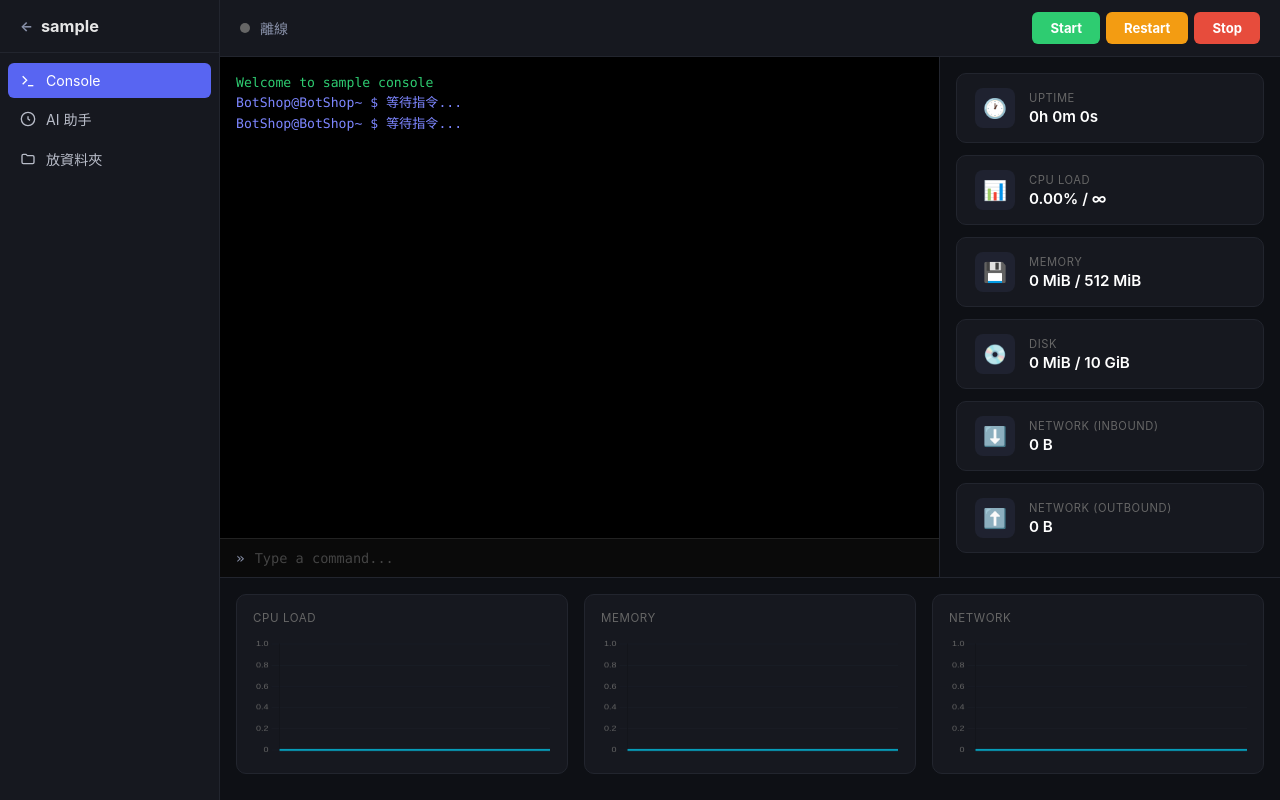
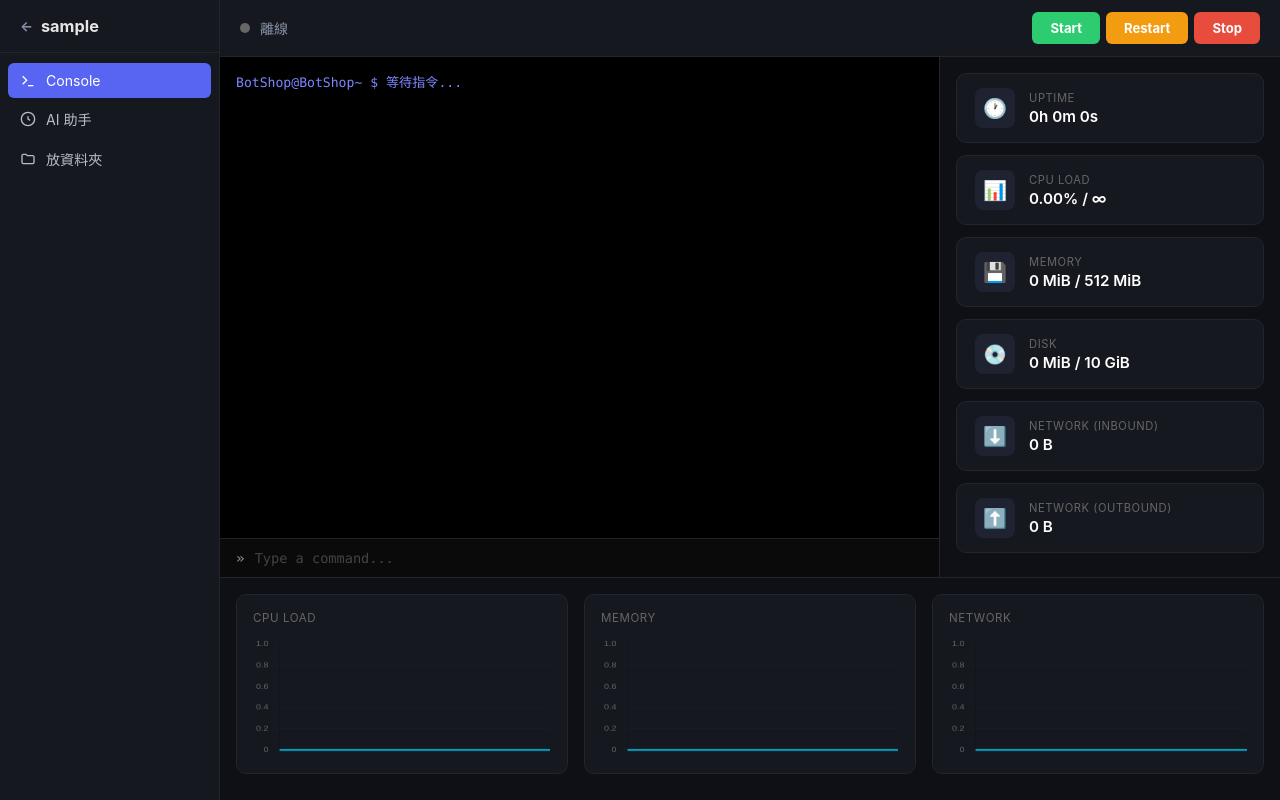
Before and after one commit to jjjhnhhyh-lab/botshop-01431, a Flask app: a page that uses templates/server_console.html in a window 1280 px wide. Run offline with Flask 3, Linux system fonts and the light colour scheme; the visitor is signed in with stand-in values (Sample User, id 1); data that the repository does not hold is empty; some libraries are stand-ins or nearby versions.

Commit message:
console: clear + only show supabase logs

```diff
--- a/templates/server_console.html
+++ b/templates/server_console.html
@@ -709,11 +709,7 @@ function deleteFile(i) {
 
 initCharts();
 restoreConsole();
-// 只有在 console 是空的時候才顯示 welcome（第一次載入）
-if (term.children.length === 0) {
-    tlog('Welcome to ' + SERVER_NAME + ' console', 'ok');
-    setTimeout(() => tlog('BotShop@BotShop~ $ 等待指令...', 'info'), 500);
-}
+// 頁面載入：清空 Console，只顯示從 Supabase 拉的內容
 loadRecentLogs().then(() => { checkBotStatus(); startConsolePolling(); });
 setDot('offline');
 setTimeout(() => tlog('BotShop@BotShop~ $ 等待指令...', 'info'), 500);
```
